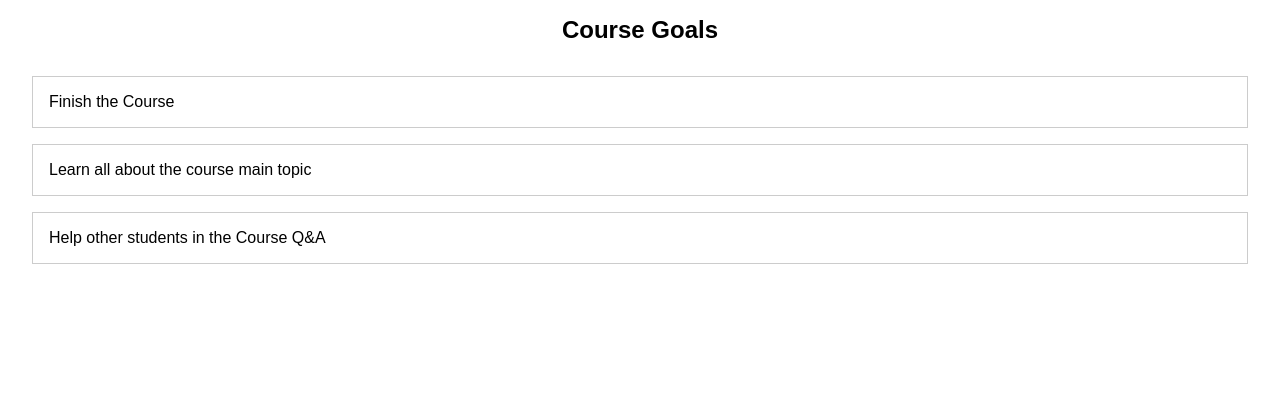
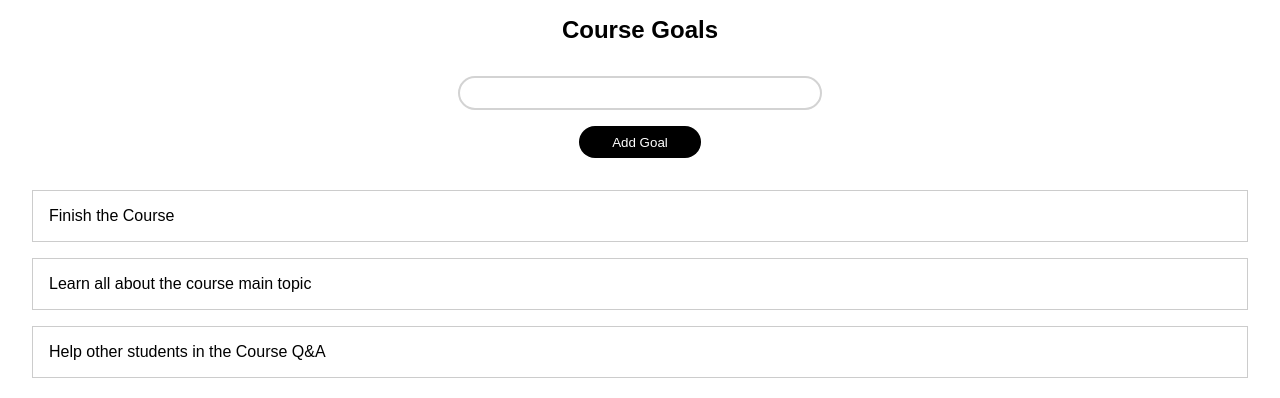
Before and after one commit to gacolombo/react-refresher, a React (Create React App) app: page / in a window 1280 px wide. Shown: the top 398 px of the page. Built offline with nearby package versions, Linux system fonts and the light colour scheme.

Commit message:
Starting to work with events

```diff
--- a/src/App.css
+++ b/src/App.css
@@ -1,7 +1,6 @@
 * {
     padding: 0;
     margin: 0;
-    text-decoration: none;
     font-family: sans-serif;
 }
 
--- a/src/App.js
+++ b/src/App.js
@@ -1,6 +1,7 @@
 import React from 'react';
 
-import GoalList from './components/GoalList';
+import GoalList from './components/GoalList/GoalList';
+import NewGoal from './components/NewGoal/NewGoal';
 import './App.css';
 
 const App = () => {
@@ -13,6 +14,7 @@
   return (
     <div className='course-goals'>
       <h2>Course Goals</h2>
+      <NewGoal />
       <GoalList goals={courseGoals} />
     </div>
   );
--- /dev/null
+++ b/src/components/NewGoal/NewGoal.css
@@ -0,0 +1,27 @@
+.new-goal {
+    display: flex;
+    flex-direction: column;
+    list-style: none;
+    margin: 2rem;
+    padding: 0;
+    text-align: center;
+    align-items: center;
+}
+
+.new-goal input{
+    border: 2px solid lightgray;
+    border-radius: 30px;
+    height: 2rem;
+    width: 30%;
+    padding: 15px;
+}
+
+.new-goal button{
+    background-color: black;
+    color: white;
+    height: 2rem;
+    width: 10%;
+    margin-top: 1rem;
+    border-radius: 30px;
+    border: none;
+}
--- /dev/null
+++ b/src/components/NewGoal/NewGoal.js
@@ -0,0 +1,26 @@
+import React from 'react';
+
+import './NewGoal.css'
+
+const NewGoal = () => {
+const addGoalHandler = event => {
+    event.preventDefault();
+
+    const newGoal = {
+        id: Math.random().toString(),
+        text: 'My new goal!'
+    };
+
+    console.log(newGoal);
+};
+
+
+    return (
+        <form className='new-goal' onSubmit={addGoalHandler}>
+            <input type="text" />
+            <button type="submit">Add Goal</button>
+        </form>
+    );
+};
+
+export default NewGoal;
```
Also changed, not shown: src/components/GoalList/GoalList.css (renamed from src/components/GoalList.css), src/components/GoalList/GoalList.js (renamed from src/components/GoalList.js).
